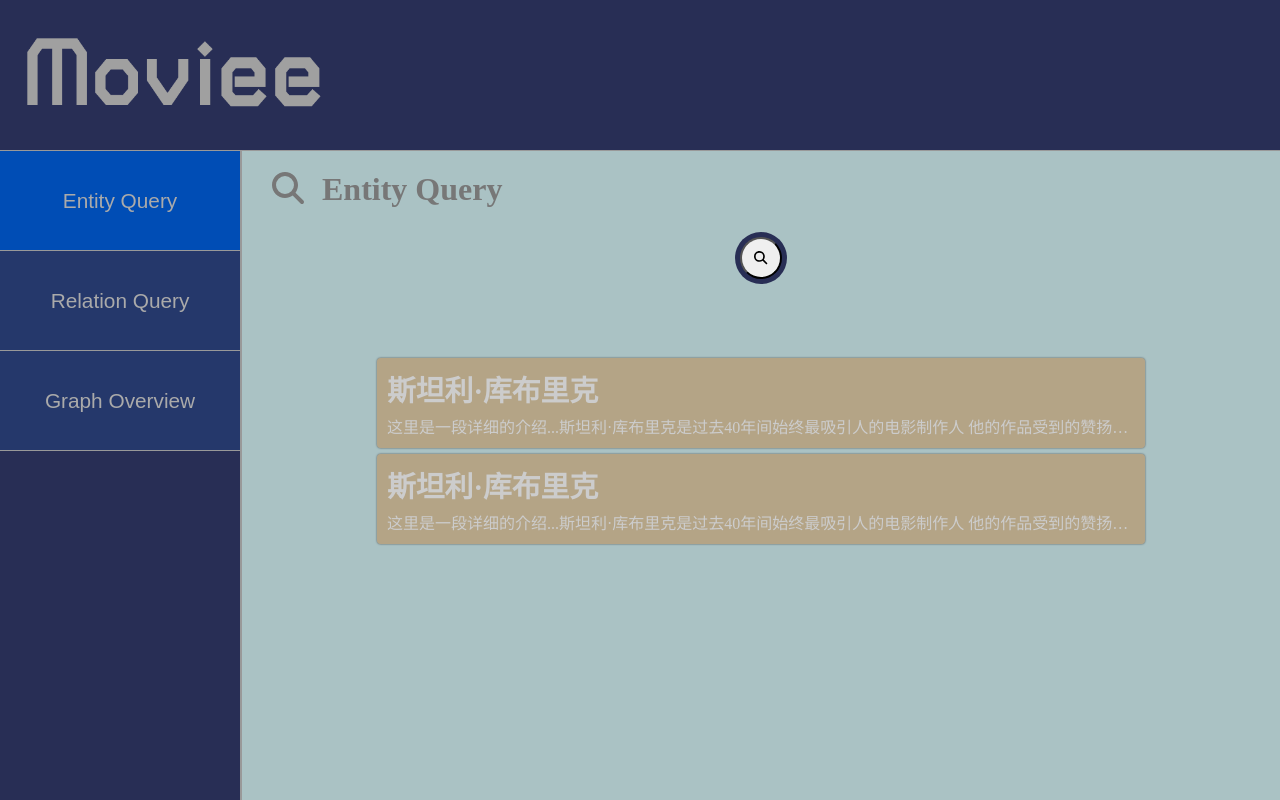
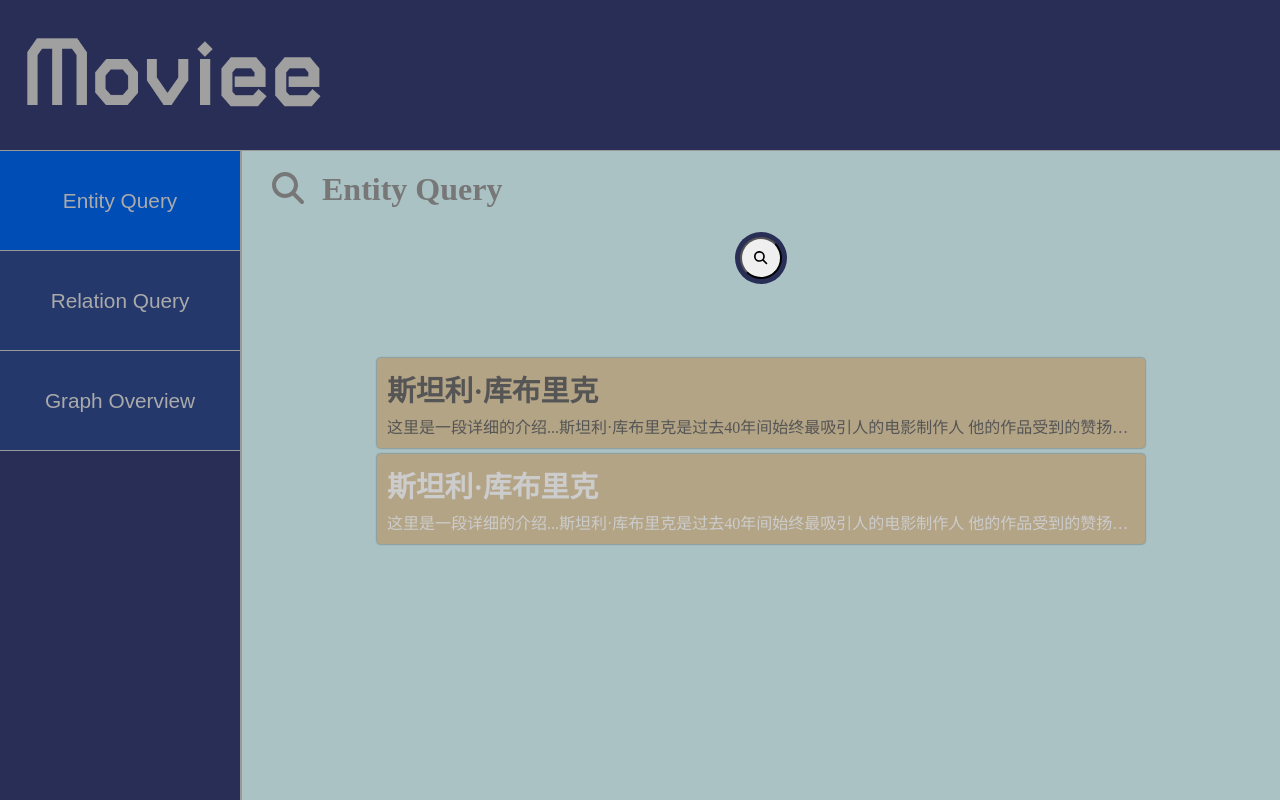
Before and after one commit to ZZZWTGitHub/-Neo4j-, a React (Create React App) app in the folder moviee/: page /home in a window 1280 px wide. In both pictures the pointer is over the element 761 px from the left and 403 px from the top of the page. Built offline with nearby package versions, Linux system fonts and the light colour scheme.

Commit message:
add entity hover

```diff
--- a/moviee/src/pages/Home.css
+++ b/moviee/src/pages/Home.css
@@ -70,6 +70,11 @@
   padding: 10px;
   border-radius: 4px;
   box-shadow: 0 0 2px #444;
+  transition: 0.5s;
+}
+
+.Entity:hover {
+  color: #555;
 }
 
 .EntityName {
```
